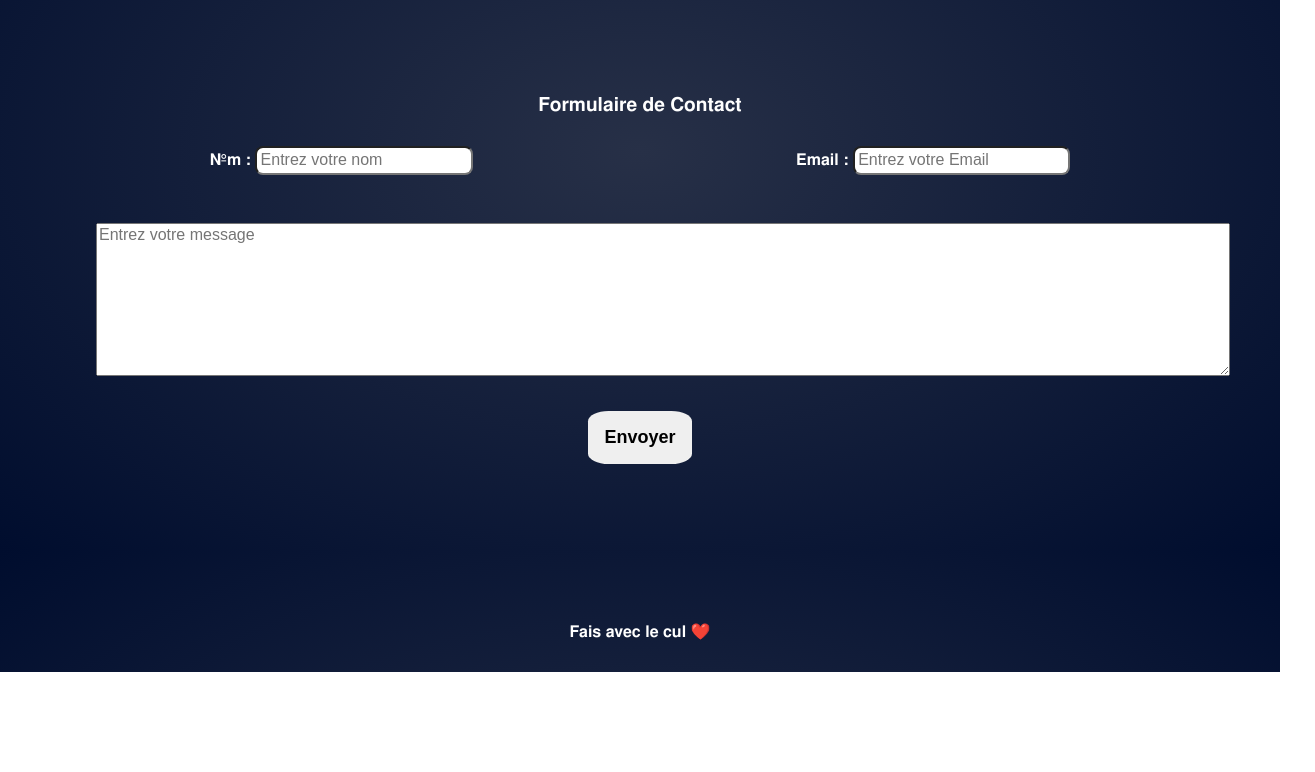
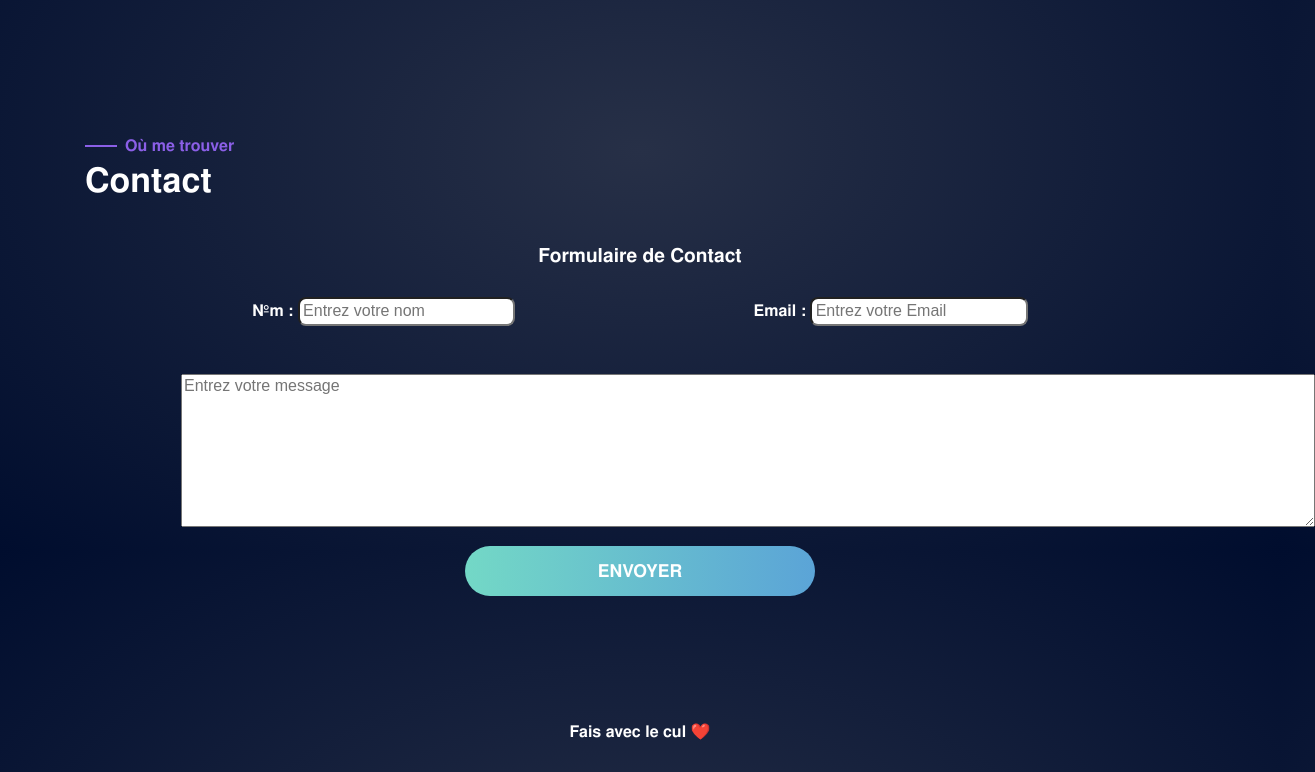
Before and after one commit to RomanBeldent/portfolio, a React (Vite) app: page / in a window 1280 px wide. Shown: the part 1049-1821 px from the top of the page, 1315 px wide, since content can reach past the window. Before the commit the page ends 1721 px from the top, so only its background shows below. Built offline with nearby package versions, Linux system fonts and the light colour scheme.

Commit message:
WIP form

```diff
--- a/src/App/App.scss
+++ b/src/App/App.scss
@@ -131,6 +131,7 @@ h4 {
 h3 {
   font-size: 34px;
   font-weight: bold;
+  margin-top: 10px;
 }
 
 .about,
@@ -178,6 +179,19 @@ ul {
   margin: 10px;
 }
 
+.line {
+  height: 2px;
+  width: 2em;
+  background-color: #8B5FE7;
+  Margin-right: 0.5rem;
+}
+
+.line-display {
+  display: flex;
+  align-items: center;
+  margin-right: 5px;
+}
+
 blockquote,
 q {
   quotes: none;
--- a/src/components/AboutSection/AboutSection.scss
+++ b/src/components/AboutSection/AboutSection.scss
@@ -6,26 +6,12 @@
 .resume {
     width: 40vw;
     margin: 3rem;
-    letter-spacing: 1px;
     line-height: 1.2rem;
     border-radius: 20px;
     background-color: #323C55;
     padding: 20px;
 }
 
-.line {
-    height: 2px;
-    width: 2em;
-    background-color: #8B5FE7;
-    Margin-right: 0.5rem;
-}
-
-.line-display {
-    display: flex;
-    align-items: center;
-    margin-right: 5px;
-}
-
 .profile-pic {
     position: absolute;
     margin-bottom: 3rem;
--- a/src/components/ContactForm/ContactForm.jsx
+++ b/src/components/ContactForm/ContactForm.jsx
@@ -7,6 +7,17 @@ import "./ContactForm.scss";
 
 const ContactForm = () => {
     return (
+        <section id="contact" className="contact">
+            <div className="content">
+                <div className="line-display">
+                    <div className="line"> </div>
+                    <h4>
+                        Où me trouver
+                    </h4>
+                </div>
+                <h3>
+                    Contact
+                </h3>
                 <form className="ContactForm">
                     <h2 className="form-title">Formulaire de Contact</h2>
                     <div className="first-line-inputs">
@@ -18,6 +29,8 @@ const ContactForm = () => {
                         <SendButton />
                     </div>
                 </form>
+            </div>
+        </section>
     );
 };
 
--- a/src/ui/SendButton/SendButton.jsx
+++ b/src/ui/SendButton/SendButton.jsx
@@ -4,8 +4,8 @@ import "./SendButton.scss";
 
 const SendButton = () => {
     return (
-        <div className="SendButton">
-            <button className="send-button" type="submit">
+        <div className="button-form">
+            <button className="btn send" type="submit">
                 Envoyer
             </button>
         </div>
--- a/src/ui/SendButton/SendButton.scss
+++ b/src/ui/SendButton/SendButton.scss
@@ -1,7 +1,8 @@
-.send-button {
-    padding: 1rem;
-    font-size: large;
-    font-weight: bold;
-    border: none;
-    border-radius: 20%;
+.btn.send {
+    width: 350px;
+    margin-top: 1rem;
 }
+
+.button-form {
+    align-self: center;
+}
```
Lines whose indentation alone changed are shown as unchanged.
